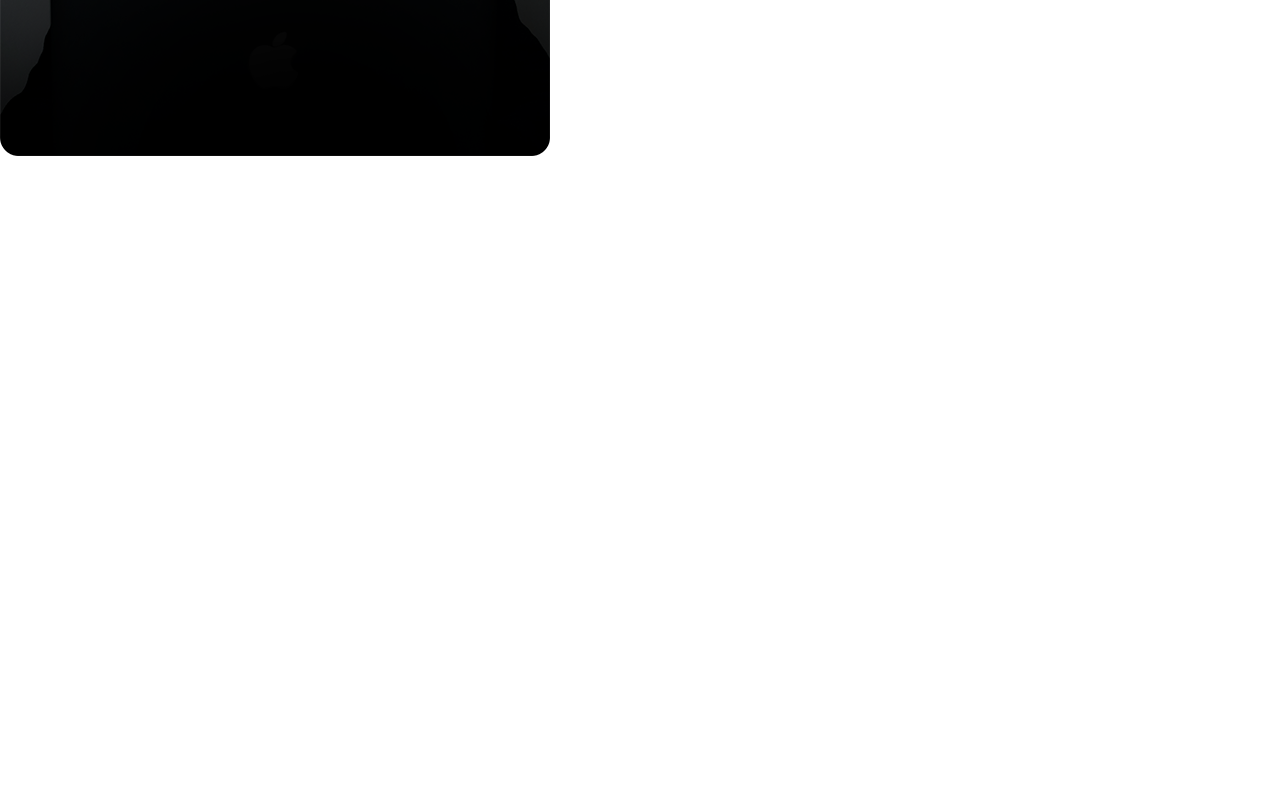
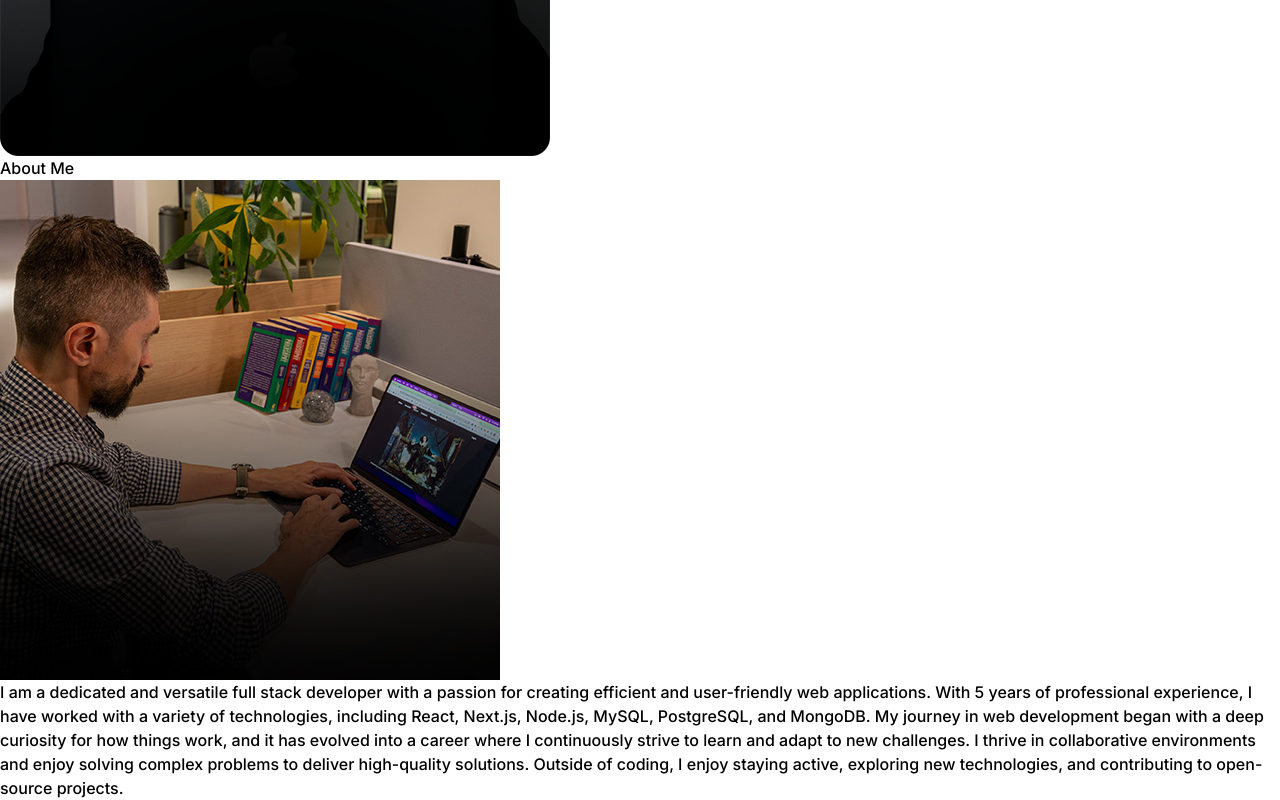
Before and after one commit to Jasonlee8263/portfolio, a React (Vite) app: page / in a window 1280 px wide. Shown: the part 598-1398 px from the top of the page. Before the commit the page ends 800 px from the top, so only its background shows below. Built offline with nearby package versions, Linux system fonts and the light colour scheme.

Commit message:
feat: added about

```diff
--- a/src/App.jsx
+++ b/src/App.jsx
@@ -1,16 +1,18 @@
 import React from 'react'
 import Navbar from './components/Navbar'
 import Hero from './components/Hero'
+import About from './components/About'
 
 const App = () => {
   return (
     <div className='overflow-x-hidden text-neutral-300 antialiased selection:bg-cyan-300 selection:text-cyan-900'>
       <div className='fixed top-0 -z-10 h-full w-full'>
+        <div className="absolute top-0 z-[-2] h-screen w-screen bg-neutral-950 bg-[radial-gradient(ellipse_80%_80%_at_50%_-20%,rgba(120,119,198,0.3),rgba(255,255,255,0))]"></div>
       </div>
-      <div className="absolute top-0 z-[-2] h-screen w-screen bg-neutral-950 bg-[radial-gradient(ellipse_80%_80%_at_50%_-20%,rgba(120,119,198,0.3),rgba(255,255,255,0))]"></div>
       <div className='container mx-auto px-8'>
         <Navbar/>
         <Hero/>
+        <About/>
       </div>
     </div>
   )
--- /dev/null
+++ b/src/components/About.jsx
@@ -0,0 +1,26 @@
+import aboutImg from "../assets/about.jpg"
+import { ABOUT_TEXT } from "../constants"
+const About = () => {
+  return (
+    <div className='border-b border-neutral-900 pb-4'>
+        <h1 className='my-20 text-center text-4xl'>
+            About
+            <span className='text-neutral-500'> Me</span>
+        </h1>
+        <div className='flex flex-wrap'>
+            <div className='w-full lg:w-1/2 lg:p-8'>
+                <div className='flex items-center justify-center'>
+                    <img className='rounded-2xl' src={aboutImg} alt='about'/>
+                </div>
+            </div>
+            <div className="w-full lg:w-1/2">
+                <div className="flex justify-center lg:justify-start">
+                    <p className="my-2 max-w-xl py-6">{ABOUT_TEXT}</p>
+                </div>
+            </div>
+        </div>
+    </div>
+  )
+}
+
+export default About
```
